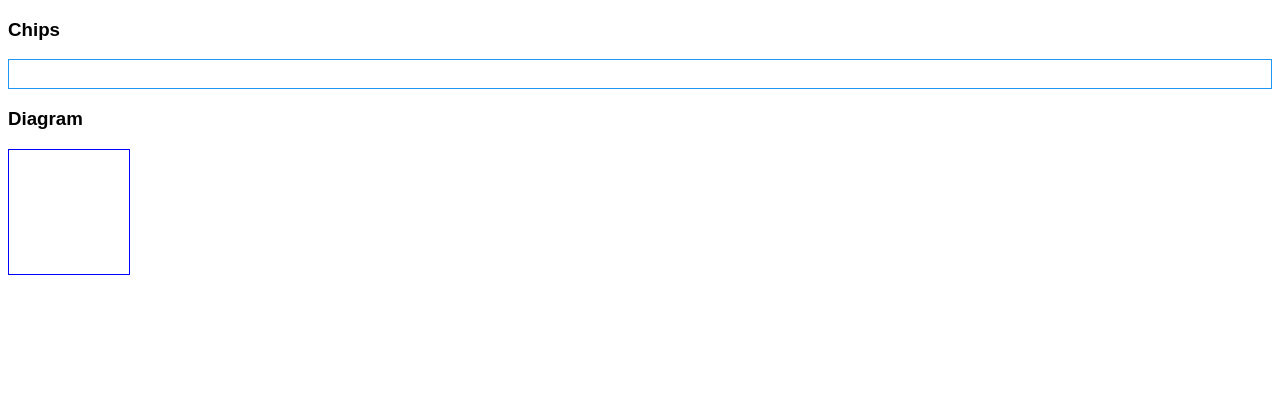
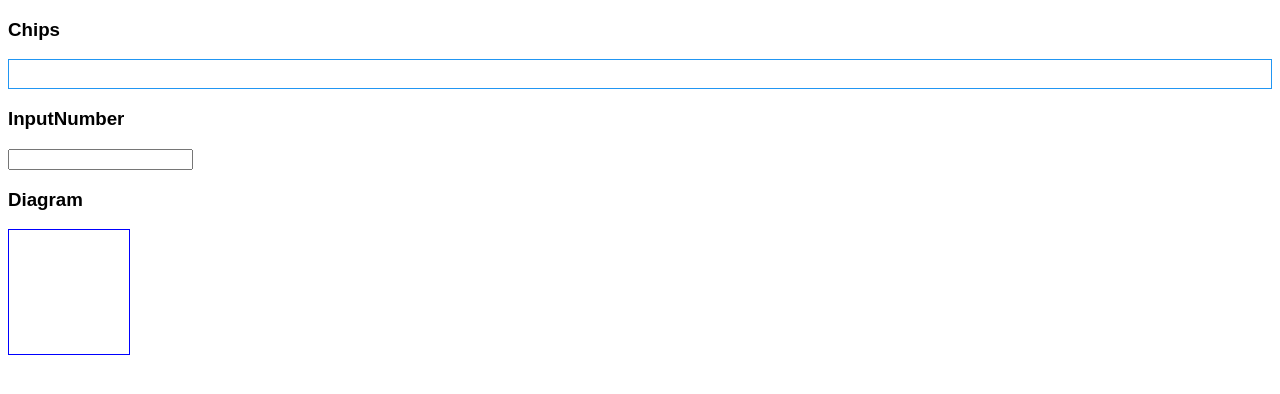
Before and after one commit to 80220/react-ts-practice-github, a React (Create React App) app: page / in a window 1280 px wide. Shown: the top 394 px of the page. Built offline with nearby package versions, Linux system fonts and the light colour scheme.

Commit message:
first draft

```diff
--- a/src/App.tsx
+++ b/src/App.tsx
@@ -1,10 +1,12 @@
 import "./styles.css";
 import { useEffect, useState } from "react";
 import Chips from "./components/Chips";
+import InputNumber from "./components/InputNumber";
 import Diagram from "./components/Diagram";
 
 export default function App() {
   const [chipValues, setChipValues] = useState<string[]>([]);
+  const [inputNumber1, setInputNumber1] = useState<string>("");
 
   useEffect(() => {}, []);
 
@@ -17,6 +19,13 @@ export default function App() {
           setChipValues(e.value);
         }}
       />
+      <h3 style={{ textAlign: "left" }}>InputNumber</h3>
+      <InputNumber
+        value={inputNumber1}
+        onValueChange={(e: any) => {
+          setInputNumber1(e.value);
+        }}
+      />
       <h3 style={{ textAlign: "left" }}>Diagram</h3>
       <Diagram size="120px" />
     </div>
--- a/src/components/Diagram.tsx
+++ b/src/components/Diagram.tsx
@@ -17,7 +17,12 @@ function Diagram({ size }: { size: string }) {
           var ctx = canvas.getContext("2d");
           ctx.font = "16px serif";
           ctx.clearRect(0, 0, canvas.width, canvas.height);
-          ctx.fillText(`(x,y)=(${x} ${y} )`, 10, 50);
+          // console.log(
+          //   new Intl.NumberFormat("fullwide", {
+          //     minimumIntegerDigits: 4
+          //   }).format(x)
+          // );
+          ctx.fillText(`(x,y)=(${x},${y})`, 10, 50);
         }}
       ></canvas>
     </div>
--- a/src/components/InputNumber.tsx
+++ b/src/components/InputNumber.tsx
@@ -1,6 +1,40 @@
 // https://www.primefaces.org/primereact/showcase/#/inputnumber
-function InputNumber(value: number, onValueChange: Function, props: any) {
-  return <></>;
+/** @jsxImportSource @emotion/react */
+import { css } from "@emotion/react";
+import { useState, useRef } from "react";
+
+interface Props {
+  value: string;
+  onValueChange: Function;
+}
+
+function InputNumber(props: Props) {
+  const { value, onValueChange } = props;
+  let numInt = useRef<{ val: number }>({ val: 0 });
+  return (
+    <div style={{ width: "min-content" }}>
+      <label htmlFor="textInput"></label>
+      <input
+        id="textInput"
+        value={value}
+        type="text"
+        onChange={(e) => {
+          let num: string = e.target.value;
+          if (num.length === 0) {
+            onValueChange({ value: "" });
+            return;
+          }
+          const lastDigit: string = num[num.length - 1];
+          console.log(num, lastDigit);
+          num = num.replace(/\D/g, "");
+          numInt.current.val = Number.parseInt(num, 10);
+          console.log(numInt.current.val);
+          const formatted = new Intl.NumberFormat().format(numInt.current.val);
+          if (!Number.isNaN(formatted)) onValueChange({ value: formatted });
+        }}
+      />
+    </div>
+  );
 }
 
 export default InputNumber;
```
